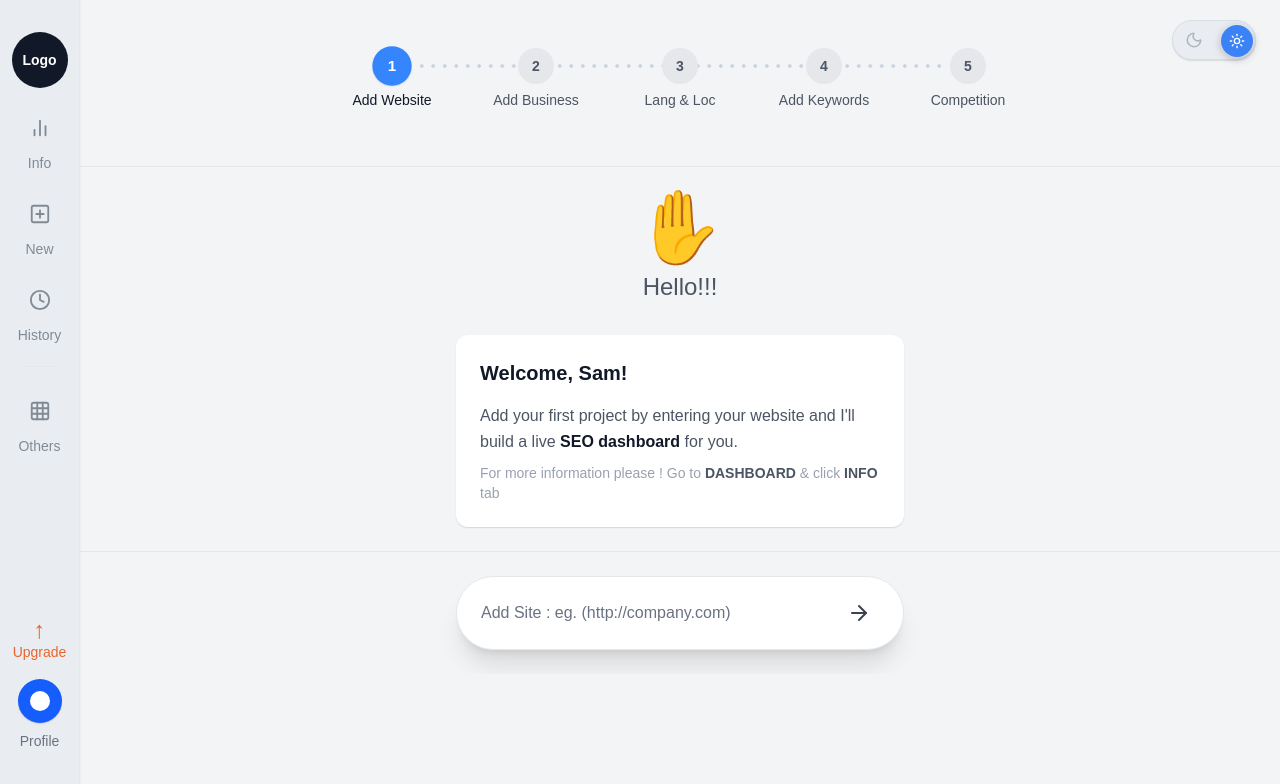
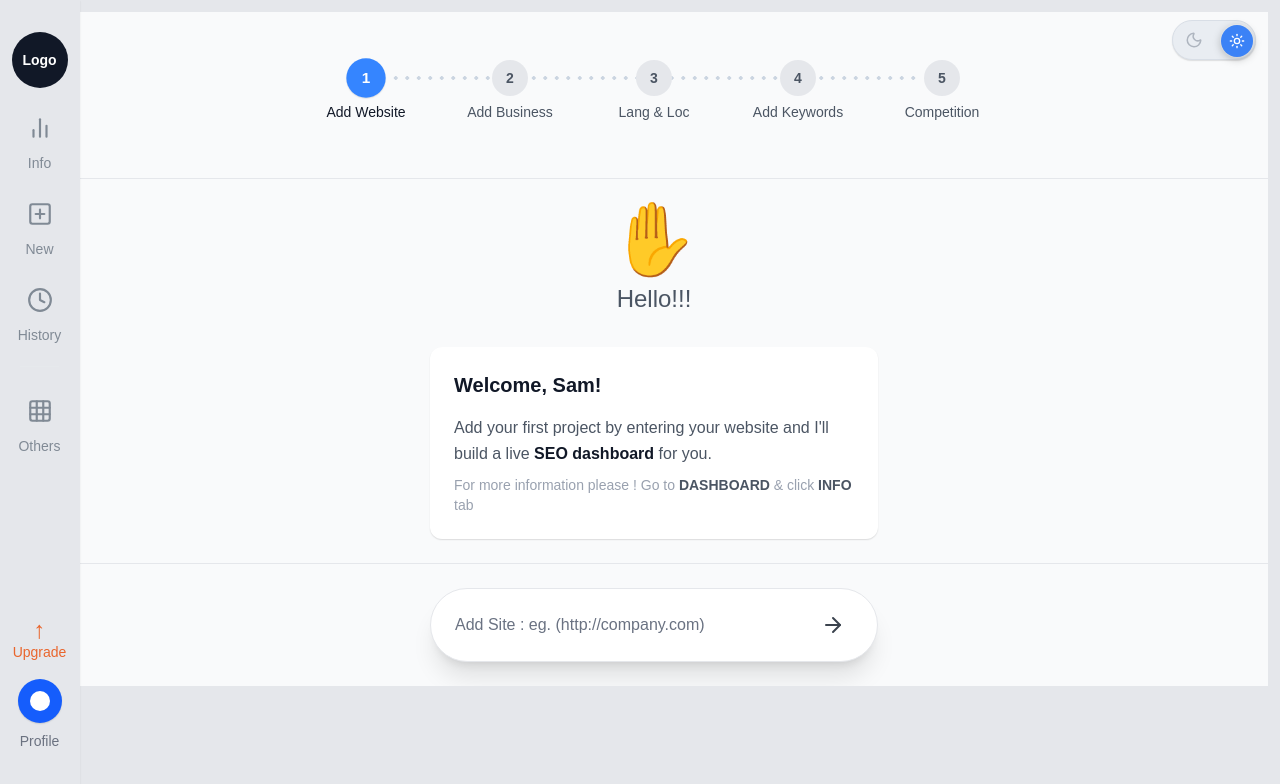
Before and after one commit to ParasChaturvedi/Dr.FIzzM, a Next.js app: page / in a window 1280 px wide. Shown: the top 784 px of the page. Built offline with nearby package versions, Linux system fonts and the light colour scheme.

Commit message:
Updated #12/09/2025

```diff
--- a/src/app/components/InfoPanel.js
+++ b/src/app/components/InfoPanel.js
@@ -1,7 +1,8 @@
 "use client";
 
 import { useEffect, useRef, useMemo } from "react";
-import { Pin, PinOff } from "lucide-react";
+import { Pin, PinOff, BarChart2  } from "lucide-react";
+
 
 export default function InfoPanel({
   isOpen,
@@ -68,39 +69,39 @@ export default function InfoPanel({
   // ---------- STEP 1 ----------
   const renderStep1Content = () => (
     <div className="space-y-6">
-      <div className="bg-white rounded-lg p-4 shadow-sm border">
-        <div className="flex items-center justify-between mb-4">
+      <div className="bg-[#f9fafb] rounded-lg p-4 shadow-sm pb-4">
+        <div className="flex items-center justify-between mb-6">
           <div className="text-xs text-gray-600 font-medium">WEBSITE :</div>
-          <div className="flex items-center gap-2">
-            <div className="text-sm font-medium text-gray-800">{displayWebsite}</div>
+          <div className="flex items-center gap-4">
+            <div className="text-sm font-semibold text-gray-800">{displayWebsite}</div>
             <span className="bg-green-100 text-green-700 text-xs px-2 py-1 rounded">Good</span>
           </div>
         </div>
-        <div className="grid grid-cols-3 gap-3">
+        <div className="grid grid-cols-3 gap-[1.5px] bg-gray-400">
           {[
             ["Domain Authority", stats.domainAuthority],
             ["Organic Traffic", stats.organicTraffic],
             ["Organic Keyword", stats.organicKeyword],
           ].map(([label, value], idx) => (
-            <div key={idx} className="bg-white px-3 py-3 rounded shadow-sm text-center border">
-              <div className="flex items-center justify-center gap-1 mb-1">
-                <div className="text-xl font-bold text-gray-800">{value}</div>
+            <div key={idx} className="bg-[#f9fafb] px-3 py-3 shadow-sm text-center">
+              <div className="text-[16px] text-gray-500 mb-2 font-medium">{label}</div>
+              <div className="flex items-center justify-center gap-3 mb-2">
+                <div className="text-3xl font-black text-gray-800">{value}</div>
                 <div className="text-gray-400">↓</div>
               </div>
-              <div className="text-xs text-gray-500 mb-1">{label}</div>
-              <div className="text-xs text-gray-400">29</div>
+              <div className="text-sm text-gray-400" suppressHydrationWarning>{Math.floor(Math.random() * (100 - 26 + 1)) + 26}</div>
             </div>
           ))}
         </div>
       </div>
       <div>
-        <div className="flex items-center gap-2 mb-3">
-          <div className="w-4 h-4 bg-orange-500 rounded-sm flex items-center justify-center">
+        <div className="flex items-center gap-2 mb-6">
+          <div className="w-4 h-4 bg-gray-800 rounded-sm flex items-center justify-center">
             <span className="text-white text-xs">!</span>
           </div>
           <h4 className="text-sm font-bold text-gray-800">FIX THIS</h4>
         </div>
-        <div className="bg-white rounded-lg border shadow-sm p-3 mb-4">
+        <div className="bg-white rounded-lg shadow-sm p-3 mb-4">
           <div className="flex items-start justify-between mb-2">
             <div>
               <div className="text-sm font-semibold text-gray-800">Domain Authority ({stats.domainAuthority})</div>
@@ -120,7 +121,7 @@ export default function InfoPanel({
             <div className="text-gray-400">⋯</div>
           </div>
         </div>
-        <div className="bg-white rounded-lg border shadow-sm p-3">
+        <div className="bg-white rounded-lg shadow-sm p-3">
           <div className="flex items-start justify-between mb-2">
             <div>
               <div className="text-sm font-semibold text-gray-800">Organic Traffic ({stats.organicTraffic})</div>
@@ -699,28 +700,28 @@ export default function InfoPanel({
       ref={panelRef}
       aria-hidden={!isOpen}
       className={
-        "fixed left-[80px] top-0 h-screen w-[320px] bg-white border-r border-gray-200 shadow-md transition-transform duration-300 ease-in-out z-40 flex flex-col " +
+        "fixed left-[80px] top-0 h-screen w-[430px] bg-white border-l-2 border-[#d2d2d2] shadow-md transition-transform duration-300 ease-in-out z-40 flex flex-col " +
         (isOpen ? "translate-x-0" : "-translate-x-full")
       }
     >
       {/* Header */}
-      <div className="flex items-center justify-between px-4 py-3 border-b bg-white">
+      <div className="flex items-center justify-between px-4 py-3 bg-[#e5e7eb]">
         <div className="flex items-center gap-3">
-          <div className="w-3 h-3 bg-indigo-50 rounded-sm" />
-          <h3 className="text-lg font-semibold text-gray-800">INFO</h3>
+          <BarChart2 className="text-[#111827]" size={26}/>
+          <h3 className="text-xl font-black text-[#111827]">INFO</h3>
         </div>
         <button
           onClick={() => setIsPinned((p) => !p)}
-          className="p-2 text-blue-500 hover:text-blue-700 rounded"
+          className=" rotate-45 text-[#111827] hover:text-blue-700 rounded"
           title={isPinned ? "Unpin panel" : "Pin panel"}
         >
-          {isPinned ? <PinOff size={18} /> : <Pin size={18} />}
+          {isPinned ? <PinOff size={20} /> : <Pin size={20} />}
         </button>
       </div>
 
       {/* Body */}
       <div
-        className="flex-1 overflow-y-auto p-4 bg-white"
+        className="flex-1 overflow-y-auto p-4 bg-[#e5e7eb]"
         style={{ height: "calc(100vh - 60px)", scrollbarWidth: "none", msOverflowStyle: "none" }}
       >
         <style jsx>{`div::-webkit-scrollbar{display:none}`}</style>
--- a/src/app/components/Sidebar.js
+++ b/src/app/components/Sidebar.js
@@ -22,7 +22,7 @@ function NavItem({ id, label, Icon, onClick, active = false }) {
             }`}
         />
         <Icon
-          size={22}
+          size={26}
           className={`relative z-10 transition-colors duration-200
             ${active ? "text-[#E9652C]" : "group-hover:text-[#E9652C]"}
           `}
@@ -44,7 +44,7 @@ export default function Sidebar({ onInfoClick, infoActive = false }) {
   return (
     <aside
       className="fixed left-0 top-0 h-full w-[80px]
-                 bg-[#E9EDF2] dark:bg-[#1f2121]
+                 bg-[#e5e7e] dark:bg-[#1f2121]
                  border-r border-[#e6e9ec] dark:border-[#374151]
                  flex flex-col items-center py-6 z-50"
     >
--- a/src/app/globals.css
+++ b/src/app/globals.css
@@ -4,12 +4,12 @@
 
 :root {
   /* Light */
-  --app-bg: #f3f4f6;
-  --panel: #ffffff;
+  --app-bg: #f9fafb;
+  --panel: #ffff;
   --text: #111827;
   --muted: #4b5563;
   --border: #e5e7eb;
-  --sidebar: #E9EDF2;
+  --sidebar: #e5e7eb;
 
   /* NEW: sidebar hover bubble color (light) */
   --sb-hover: #ffffff;
--- a/src/app/page.js
+++ b/src/app/page.js
@@ -142,7 +142,7 @@ export default function Home() {
   };
 
   return (
-    <div className="flex h-screen bg-gray-100 overflow-hidden relative">
+    <div className="flex h-screen bg-[#e5e7eb] overflow-hidden relative p-3 pl-0">
       <Sidebar
         onInfoClick={() => {
           if (isPinned) return;
@@ -168,8 +168,8 @@ export default function Home() {
       <ThemeToggle />
 
       <main
-        className={`flex-1 h-screen bg-gray-100 transition-all duration-300 ${
-          isInfoOpen || isPinned ? "ml-[400px]" : "ml-[80px]"
+        className={`flex-1 h-screen bg-[#e5e7eb] transition-all duration-300 ${
+          isInfoOpen || isPinned ? "ml-[400px]" : "ml-[40px]"
         }`}
       >
         {/* Hide the top stepper on the 5b (summary) page */}
```
